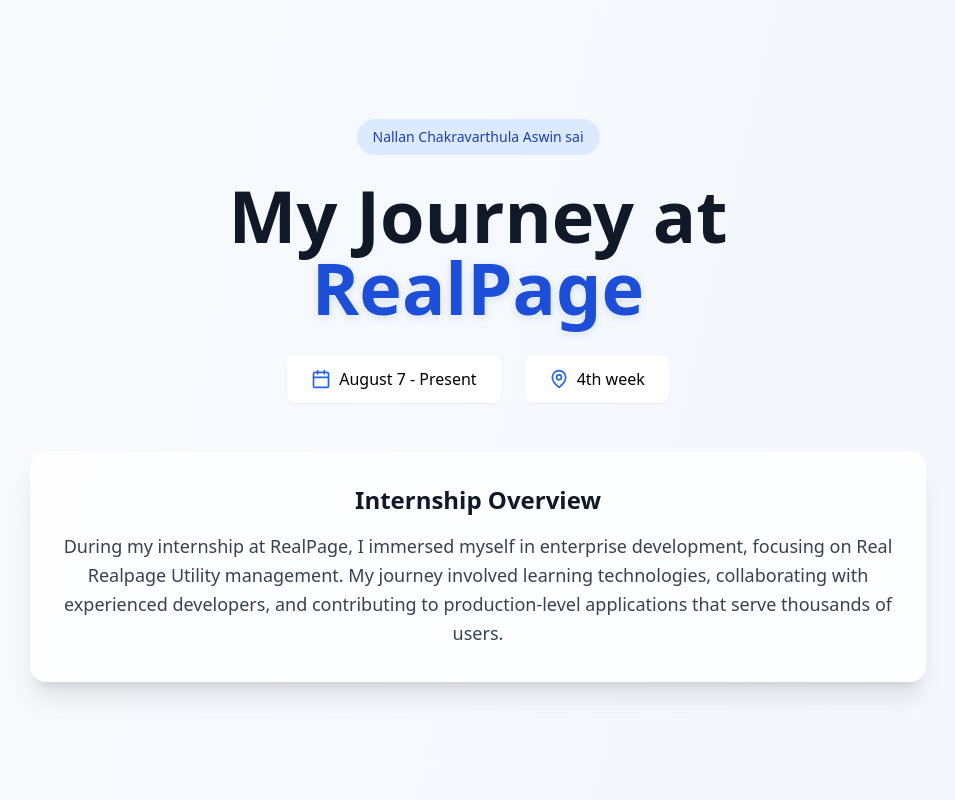
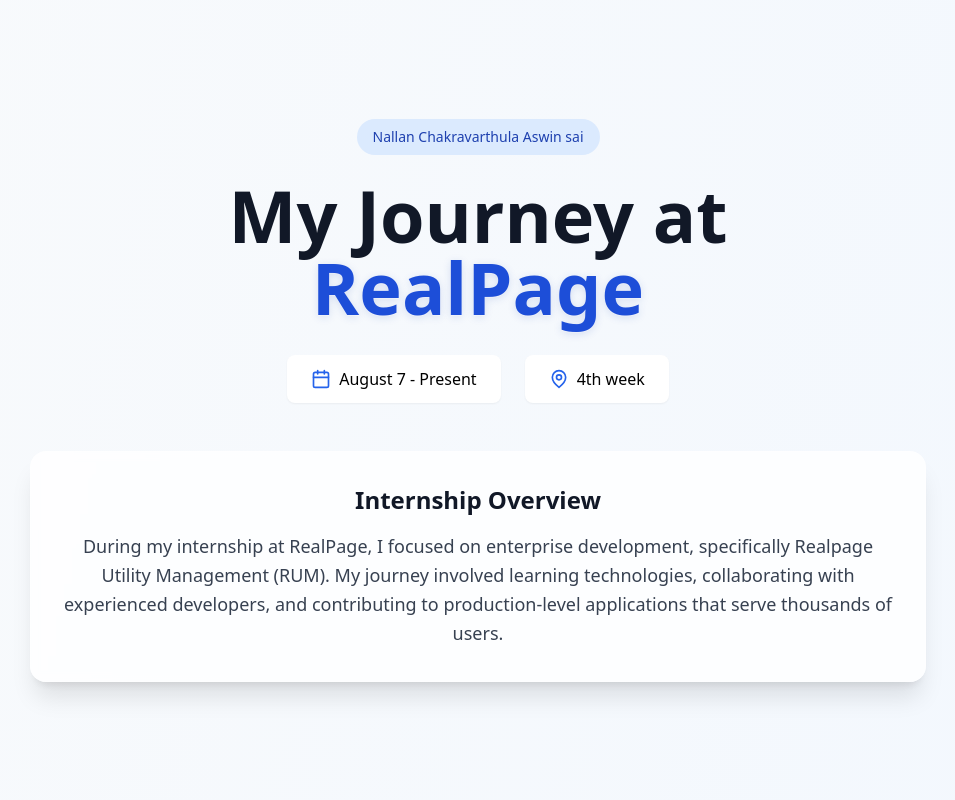
Before and after one commit to aswin-sai/InternshipPortfolio, a React (Vite) app: page / in a window 1280 px wide. Shown: the top 800 px of the page, without its empty margins (162-1117 px from the left). Built offline with nearby package versions, Linux system fonts and the light colour scheme.

Commit message:
firstcommit

```diff
--- a/src/components/Hero.tsx
+++ b/src/components/Hero.tsx
@@ -41,8 +41,8 @@ export const Hero: React.FC = () => {
         <div className="bg-white/80 backdrop-blur-sm rounded-2xl p-8 shadow-xl border border-white/20">
           <h2 className="text-2xl font-bold text-gray-900 mb-4">Internship Overview</h2>
           <p className="text-lg text-gray-700 leading-relaxed">
-            During my internship at RealPage, I immersed myself in enterprise development,
-            focusing on Real Realpage Utility management. My journey involved learning
+            During my internship at RealPage, I focused on enterprise development,
+            specifically Realpage Utility Management (RUM). My journey involved learning
             technologies, collaborating with experienced developers, and contributing to production-level
             applications that serve thousands of users.
           </p>
```
